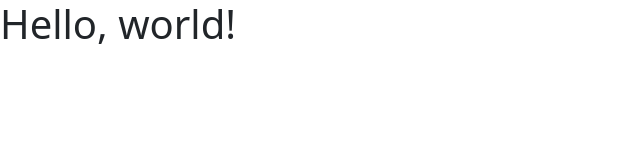
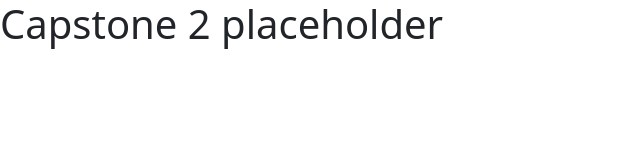
Before and after one commit to alinakh1/Capstone2Group, a plain HTML site: page index.html in a window 1280 px wide. Shown: the whole page, without its empty margins (0-640 px from the left). Drawn offline with nearby package versions, Linux system fonts and the light colour scheme.

Commit message:
modify placeholder text in home page

```diff
--- a/index.html
+++ b/index.html
@@ -7,7 +7,8 @@
     <link href="https://cdn.jsdelivr.net/npm/bootstrap@5.2.3/dist/css/bootstrap.min.css" rel="stylesheet" integrity="sha384-rbsA2VBKQhggwzxH7pPCaAqO46MgnOM80zW1RWuH61DGLwZJEdK2Kadq2F9CUG65" crossorigin="anonymous">
   </head>
   <body>
-    <h1>Hello, world!</h1>
+    <h1>Capstone 2 placeholder</h1>
+
     <script src="https://cdn.jsdelivr.net/npm/bootstrap@5.2.3/dist/js/bootstrap.bundle.min.js" integrity="sha384-kenU1KFdBIe4zVF0s0G1M5b4hcpxyD9F7jL+jjXkk+Q2h455rYXK/7HAuoJl+0I4" crossorigin="anonymous"></script>
   </body>
 </html>
```
